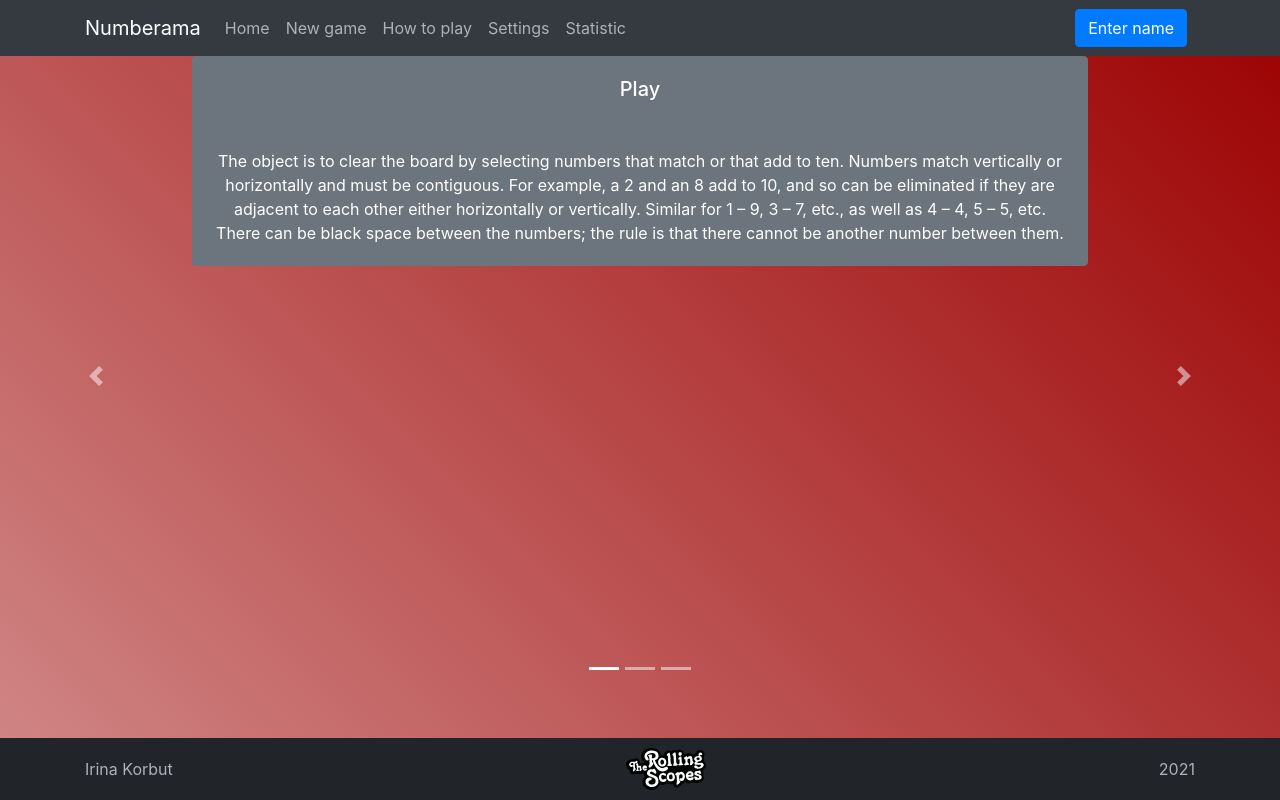
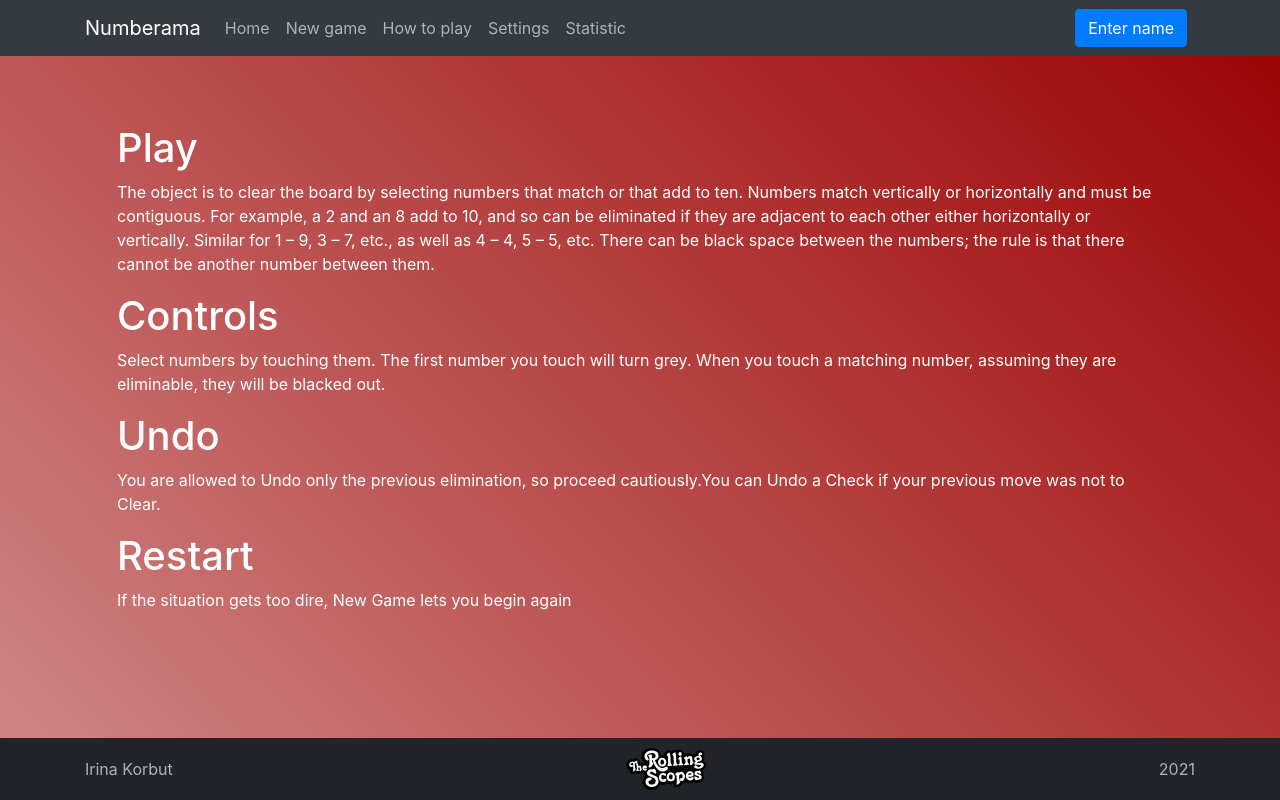
Before and after one commit to IrinaKorbut/react-game, a React (Create React App) app in the folder my-app/: page /rules in a window 1280 px wide. Built offline with nearby package versions, Linux system fonts and the light colour scheme.

Commit message:
refactor: change display game rules

```diff
--- a/my-app/src/App.scss
+++ b/my-app/src/App.scss
@@ -1,7 +1,6 @@
 .App {
   width: 100vw;
   height: 100vh;
-  text-align: center;
   background: rgb(209, 136, 136);
     background: -moz-linear-gradient(45deg, rgb(209, 136, 136) 0%, rgb(156, 1, 1) 100%);
     background: -webkit-gradient(left bottom, right top, color-stop(0%, rgb(209, 136, 136)), color-stop(100%, rgb(156, 1, 1)));
--- a/my-app/src/Components/SoundSettings.jsx
+++ b/my-app/src/Components/SoundSettings.jsx
@@ -14,6 +14,5 @@ export const SoundSettings = () => {
                 </Container>
             </div>
         </div>
-
     )
 }
--- a/my-app/src/Components/SoundSettings.scss
+++ b/my-app/src/Components/SoundSettings.scss
@@ -12,4 +12,5 @@
     box-shadow: 0px 2px 80px -20px rgba(0,0,0,0.5);
     width: 60%;
     margin: 0 auto;
+    text-align: center;
   }
--- a/my-app/src/Rules.jsx
+++ b/my-app/src/Rules.jsx
@@ -1,7 +1,21 @@
-import { Slider } from './Components/Slider';
+import { Container, Jumbotron } from 'react-bootstrap';
+
 
 export const Rules = () => {
     return (
-        <Slider/>
+        <div className="wrapper">
+            <Container >
+                <Jumbotron style={{ margin: '0 auto', background: 'rgba(0, 0, 0, 0)' }} variant="dark" className="text-white">
+                    <h1>Play</h1>
+                    <p>The object is to clear the board by selecting numbers that match or that add to ten. Numbers match vertically or horizontally and must be contiguous. For example, a 2 and an 8 add to 10, and so can be eliminated if they are adjacent to each other either horizontally or vertically. Similar for 1 – 9, 3 – 7, etc., as well as 4 – 4, 5 – 5, etc. There can be black space between the numbers; the rule is that there cannot be another number between them.</p>
+                    <h1>Controls</h1>
+                    <p>Select numbers by touching them. The first number you touch will turn grey. When you touch a matching number, assuming they are eliminable, they will be blacked out.</p>
+                    <h1>Undo</h1>
+                    <p>You are allowed to Undo only the previous elimination, so proceed cautiously.You can Undo a Check if your previous move was not to Clear.</p>
+                    <h1>Restart</h1>
+                    <p>If the situation gets too dire, New Game lets you begin again</p>
+                </Jumbotron>
+            </Container>
+        </div>
     )
 }
```
